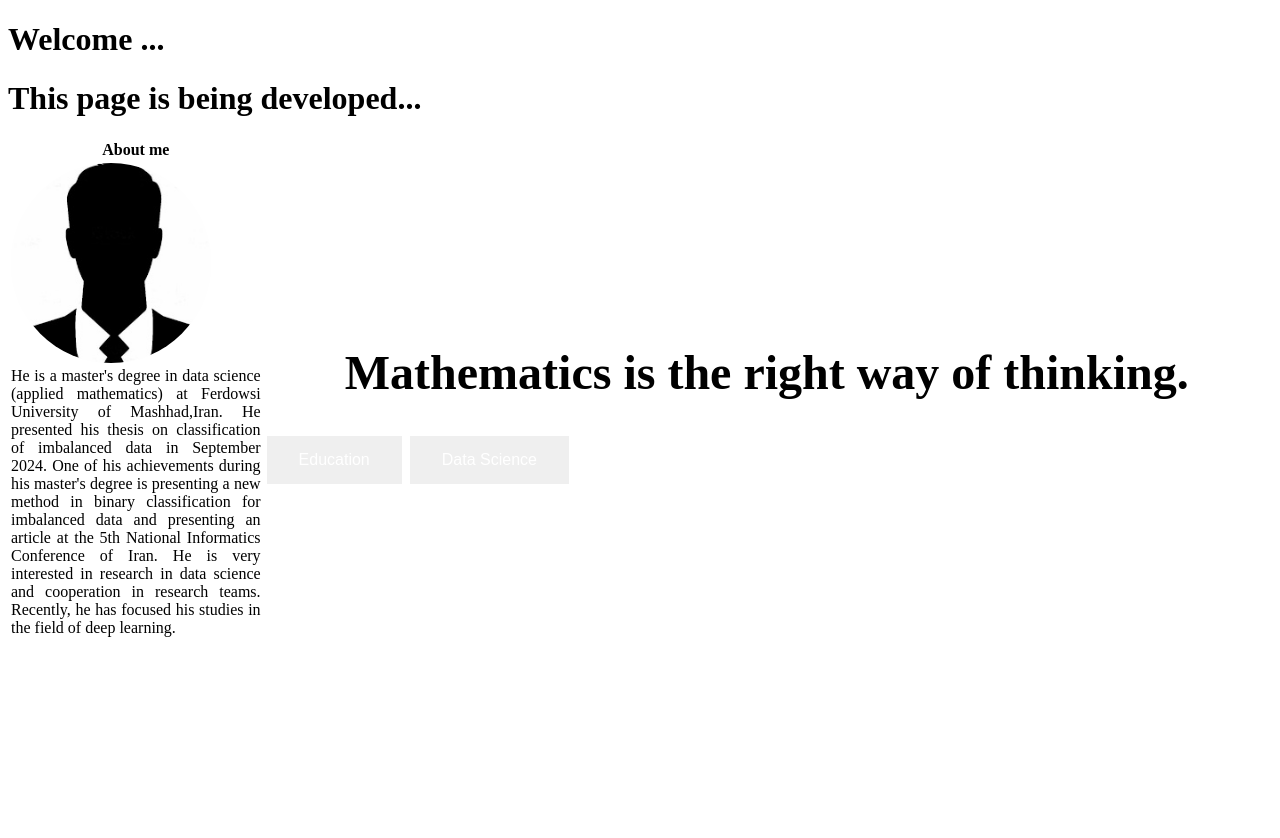
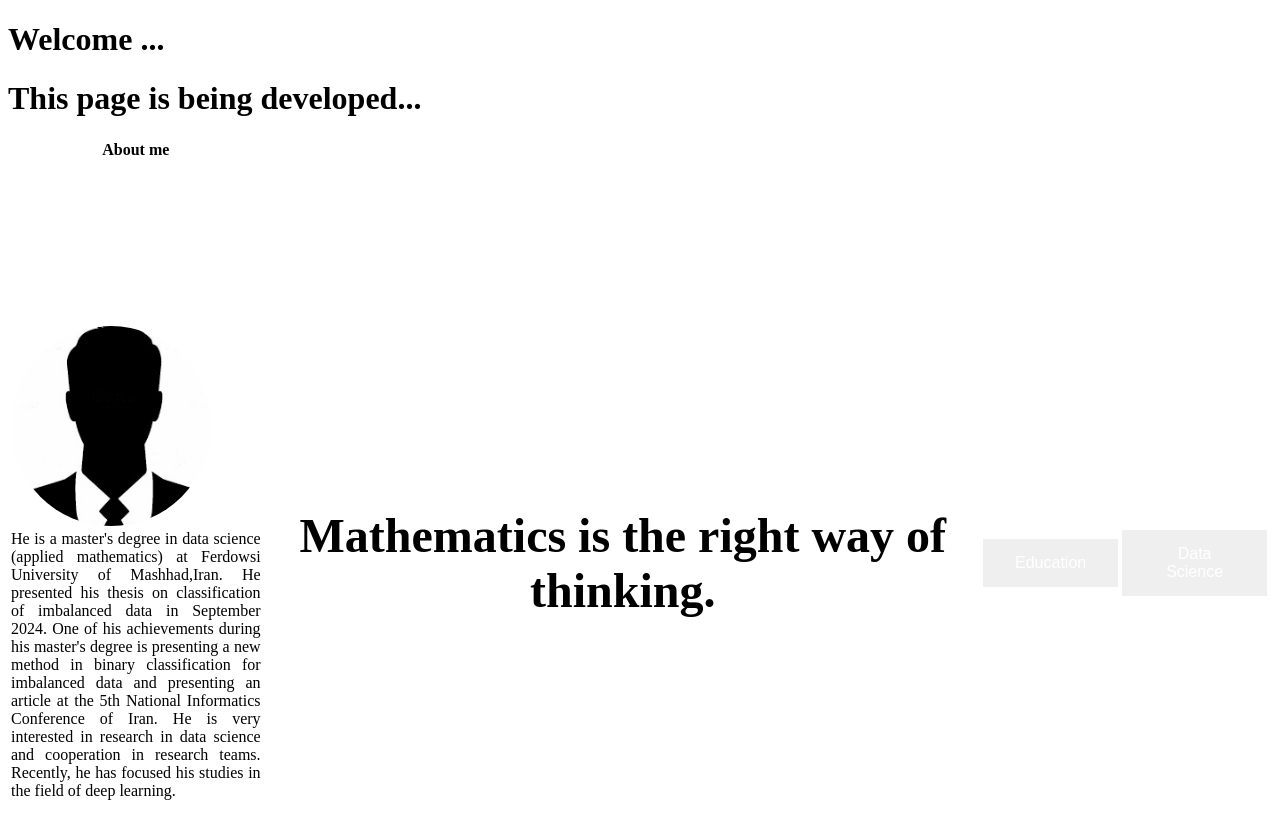
Before and after one commit to abdhmohammadi/abdhmohammadi.github.io, a plain HTML site: page index.html in a window 1280 px wide. Before the commit the page ends 800 px from the top, so only its background shows below. Drawn offline with Linux system fonts and the light colour scheme.

Commit message:
Update index.html

```diff
--- a/index.html
+++ b/index.html
@@ -4,7 +4,14 @@
     <title>Abdh home page</title>
 </head>
 <meta name="viewport" content="width=device-width, initial-scale=1">
-
+    <style>
+.container {
+display: flex;
+justify-content: center;
+align-items: center;
+height: 100vh;
+}
+</style>
     <style>
     button {
 border: none;
@@ -51,9 +58,11 @@ button2 {background-color: #008CBA;} /* Blue */
                    </div>
             </td>
                 <td>
-                    <h1 style="font-size:300%;text-align:center;">Mathematics is the right way of thinking.</h1>
-                    <button class="button button1">Education</button>
+                    <div class="container">
+                        <h1 style="font-size:300%;text-align:center;">Mathematics is the right way of thinking.</h1>
+                        <button class="button button1" style="">Education</button>
                     <button class="button button2">Data Science</button>
+                </div>
                 </td>
         </tr>
         </tbody>
```
